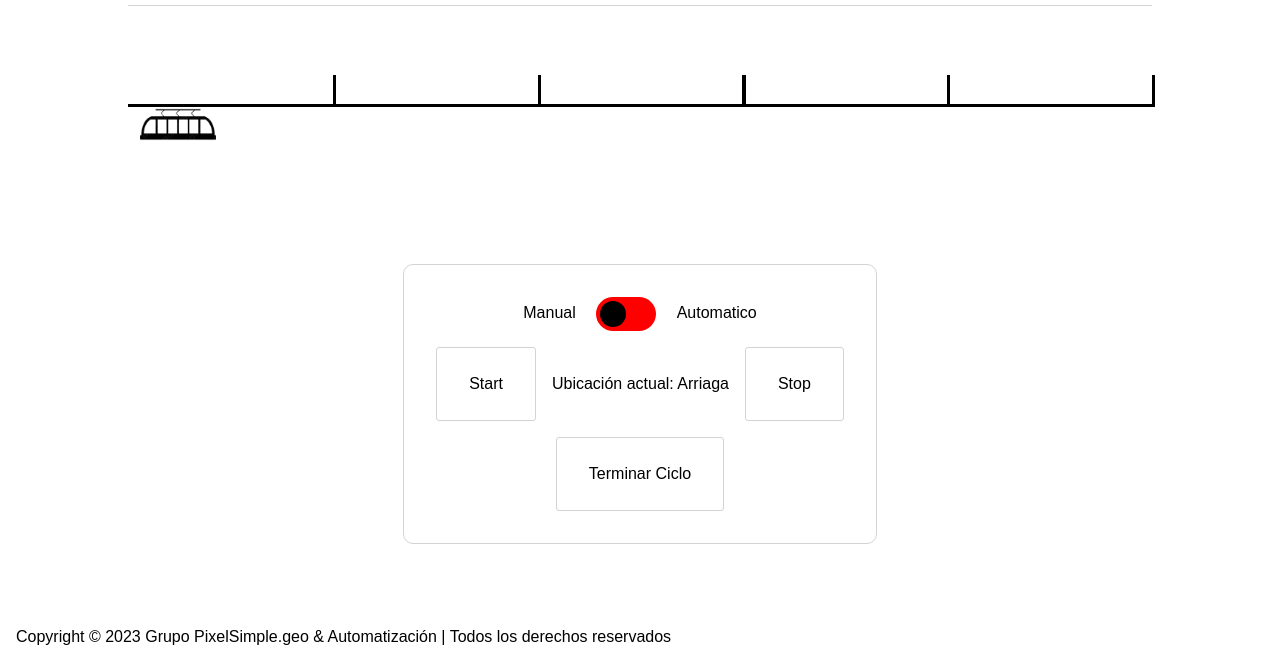
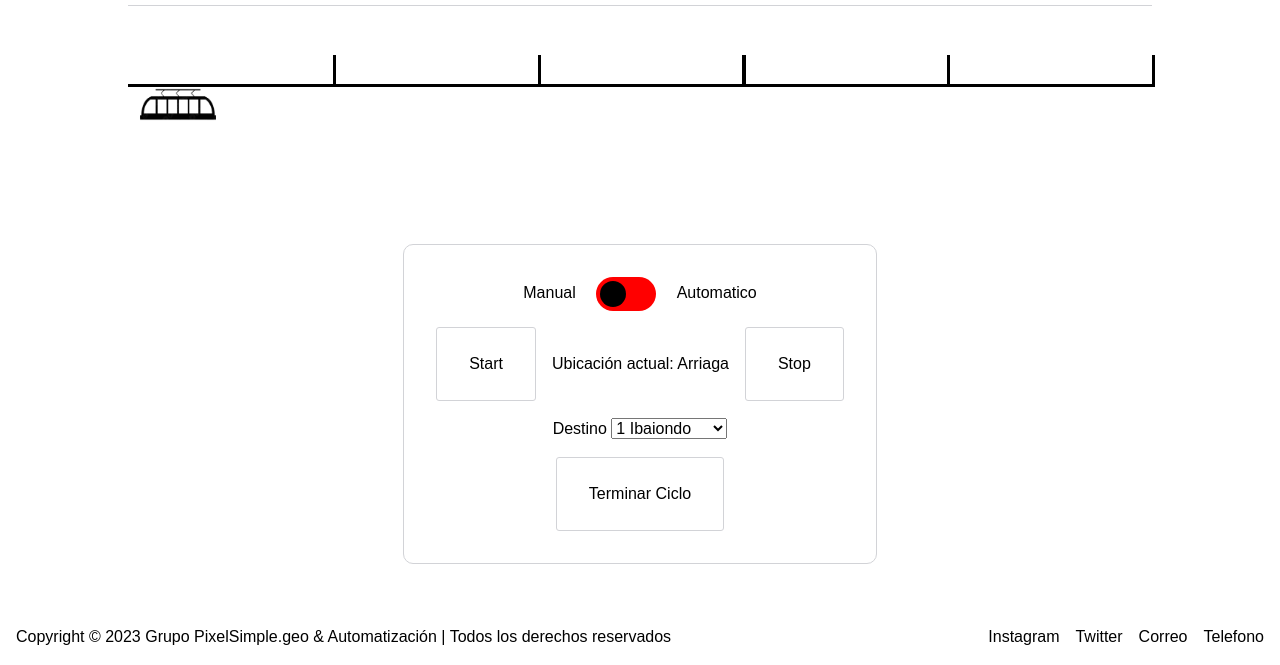
Before and after one commit to PixelSimple-geo/reto_1, a plain HTML site: page index.html in a window 1280 px wide. Shown: the part 135-800 px from the top of the page. Drawn offline with Linux system fonts and the light colour scheme.

Commit message:
Footer done

```diff
--- a/index.html
+++ b/index.html
@@ -18,7 +18,6 @@
         <ul>
             <li><a href="#">Tranvía</a></li>
             <li><a href="#">Manúal</a></li>
-            <li><a href="#">Contacto</a></li>
         </ul>
     </nav>
 </header>
@@ -49,12 +48,27 @@
             <p>Ubicación actual: <span>Arriaga</span></p>
             <button type="button">Stop</button>
         </div>
-
+<div>
+        <label for="destino">Destino</label>
+        <select id="destino">
+            <option>1 Ibaiondo</option>
+            <option>2 Wellington</option>
+            <option>3 Txagorritxu</option>
+            <option>4 Europa</option>
+            <option>5 Lvaina</option>
+        </select>
+</div>
         <button type="button" class="b4">Terminar Ciclo</button>
     </div>
 </main>
 <footer>
     <p>Copyright &copy; 2023 Grupo PixelSimple.geo & Automatización | Todos los derechos reservados </p>
+    <ul>
+        <li><a href="https://www.instagram.com/egibide_vg/" target="_blank">Instagram</a></li>
+        <li><a href="https://twitter.com/EGIBIDE?ref_src=twsrc%5Egoogle%7Ctwcamp%5Eserp%7Ctwgr%5Eauthor" target="_blank">Twitter</a></li>
+        <li><a href="#">Correo</a></li>
+        <li><a href="#">Telefono</a></li>
+    </ul>
 </footer>
 
 </body>
--- a/style.css
+++ b/style.css
@@ -214,4 +214,11 @@ input:checked+.desliz:before {
 
 footer{
     padding: 1em;
+    display: flex;
+    justify-content: space-between;
 }
+
+footer ul {
+    display: flex;
+    gap: 1rem;
+}
```
